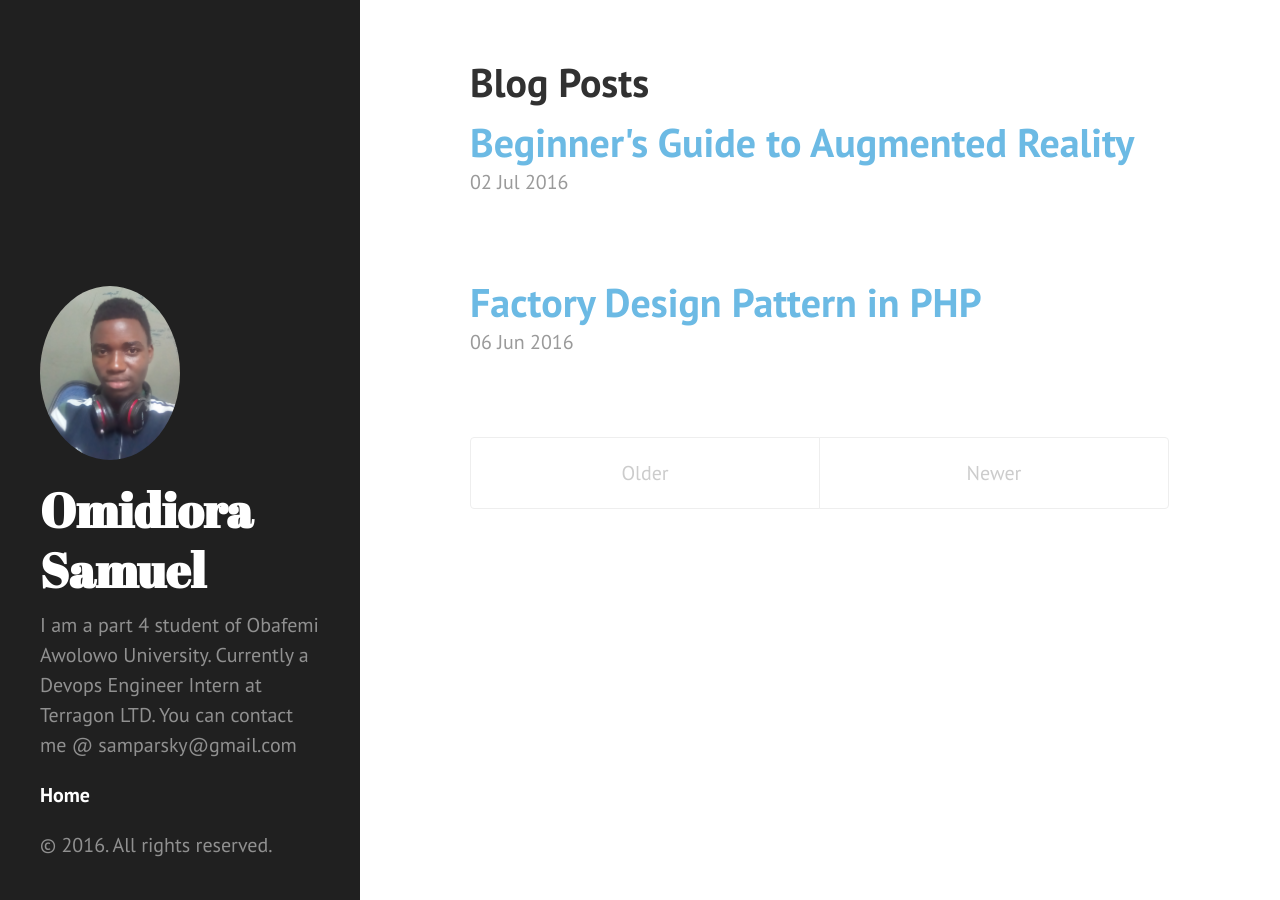
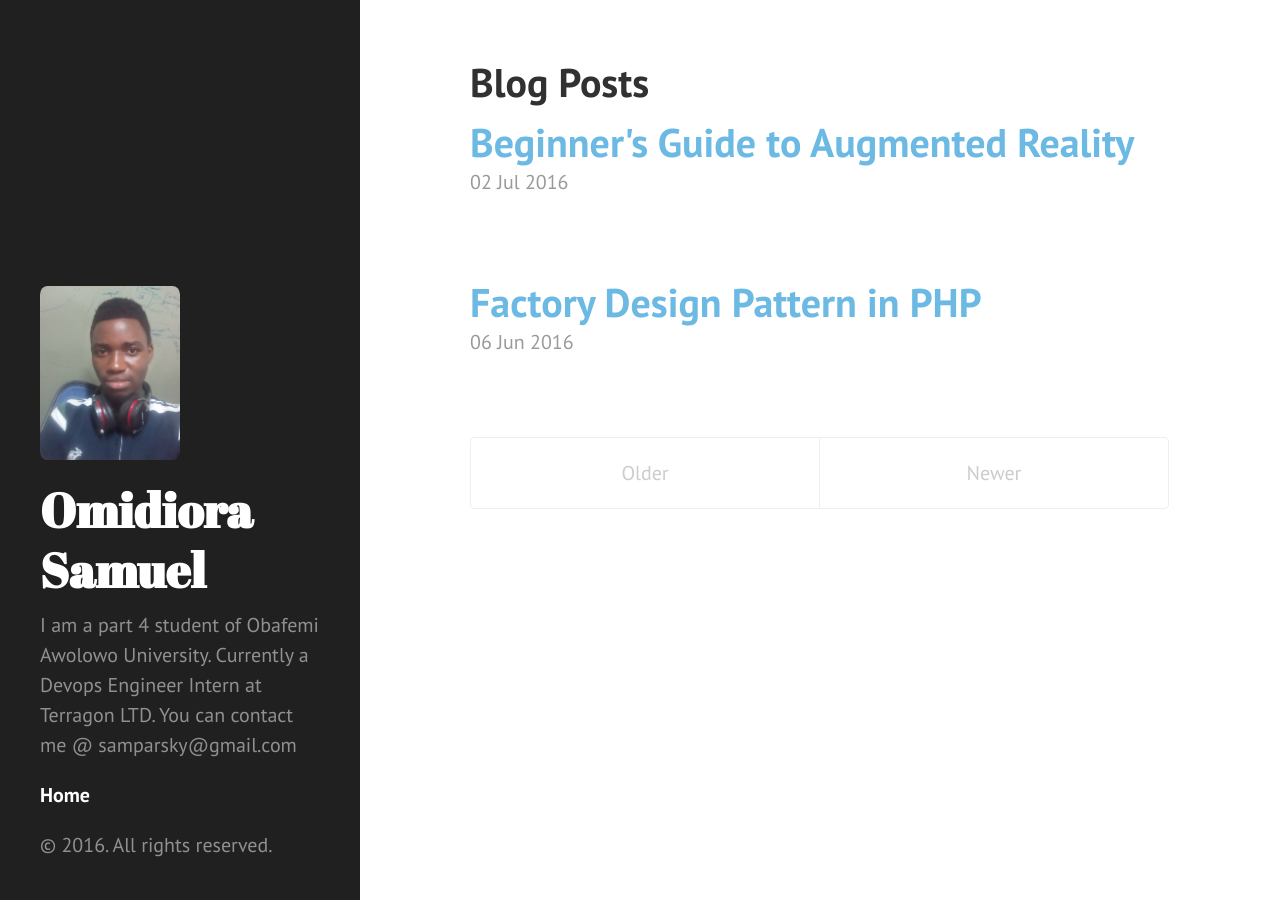
Before and after one commit to samparsky/samparsky.github.io, a Jekyll site: the page built from index.html, in a window 1280 px wide. Built offline with Jekyll 4.4.1, drawn with Linux system fonts in a browser that asks for light colours; the list of posts is cut into pages by our own code.

Commit message:
Update sidebar.html

```diff
--- a/_includes/sidebar.html
+++ b/_includes/sidebar.html
@@ -1,7 +1,7 @@
 <div class="sidebar">
   <div class="container sidebar-sticky">
     <div class="sidebar-about">
-      <img src="/public/IMG_20160617_225510.jpg" style="border-radius:100%" width="50%">
+      <img src="/public/IMG_20160617_225510.jpg" style="border-radius:5%" width="50%">
       <h1 style="font-size:48px">{{ site.title }}</h1>
       <p class="lead" style="font-size:20px";>{{ site.description }}</p>
     </div>
```
